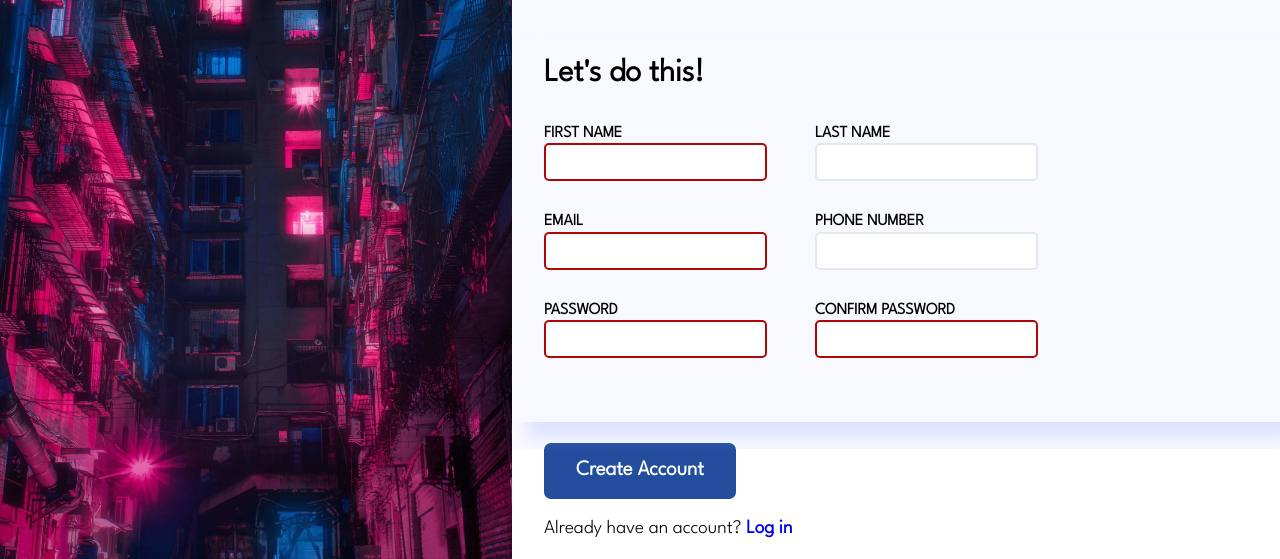
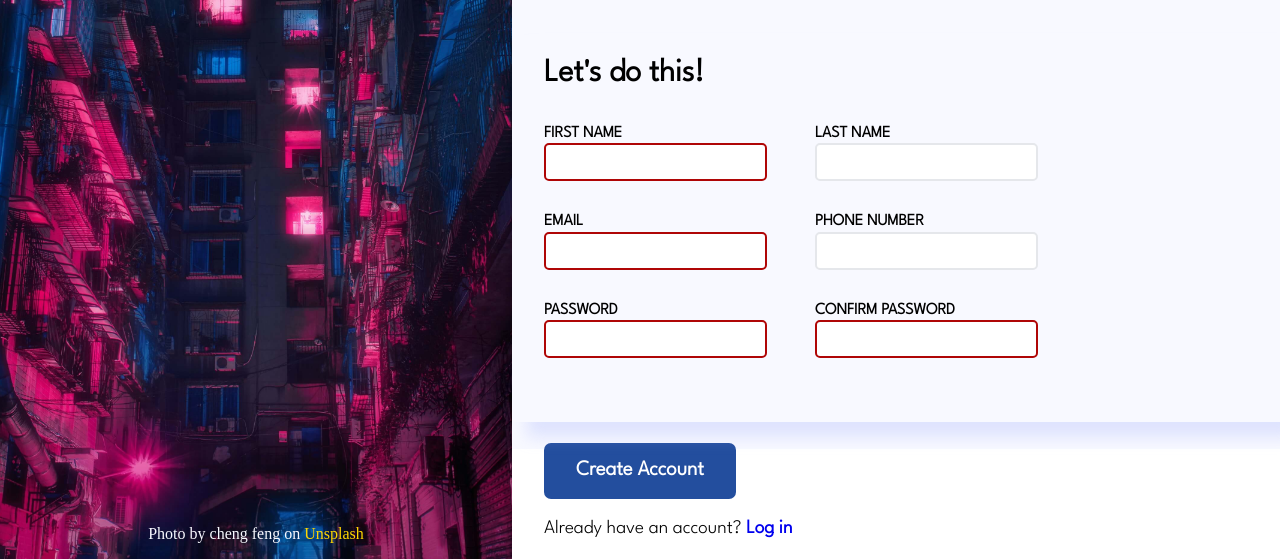
Before and after one commit to MateuszUrb/TOP_Sign-up-form, a plain HTML site: page index.html in a window 1280 px wide. Shown: the part 351-910 px from the top of the page. Drawn offline with Linux system fonts and the light colour scheme.

Commit message:
Add credit for photo

```diff
--- a/index.html
+++ b/index.html
@@ -26,6 +26,8 @@
         <div class="image__logo">
           <img class="logo" src="./images/odin-lined.png" alt="" />
           <h1 class="image__brand">TOP</h1>
+        </div>
+          <p class="caption">Photo by cheng feng on <a href="https://unsplash.com/">Unsplash</a></p>
         </div>
       </div>
       <div class="content">
--- a/styles.css
+++ b/styles.css
@@ -37,6 +37,22 @@ fieldset {
   background-position: center;
   background-size: cover;
   background-repeat: no-repeat;
+  position: relative;
+}
+
+.caption {
+  width: 100%;
+  font-size: 1.2rem;
+  position: absolute;
+  bottom: 0;
+  text-align: center;
+  color: var(--page-color);
+  font-size: var(--spartan-font);
+}
+
+.caption a {
+  text-decoration: none;
+  color: gold;
 }
 
 .image__logo {
```
